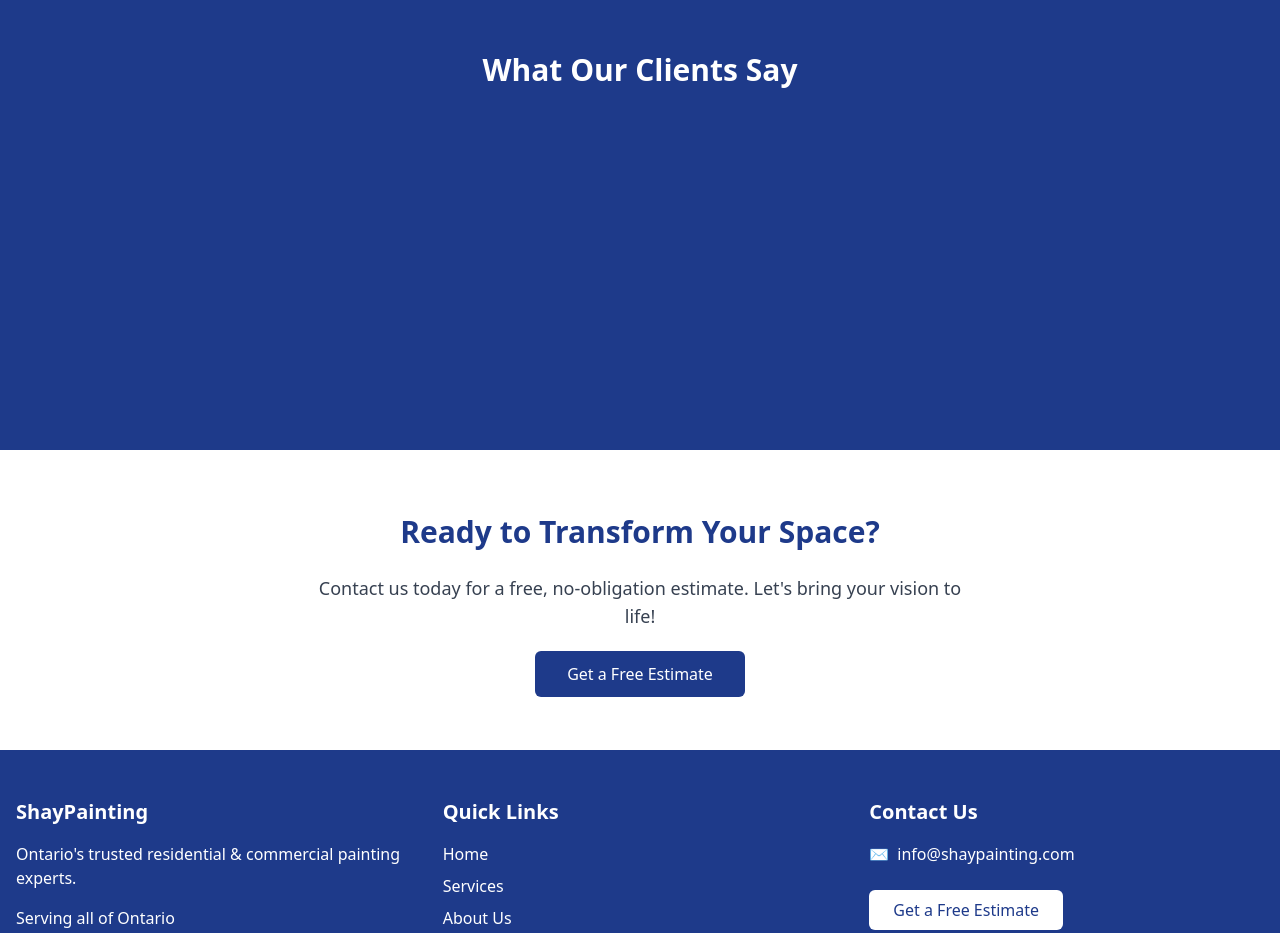
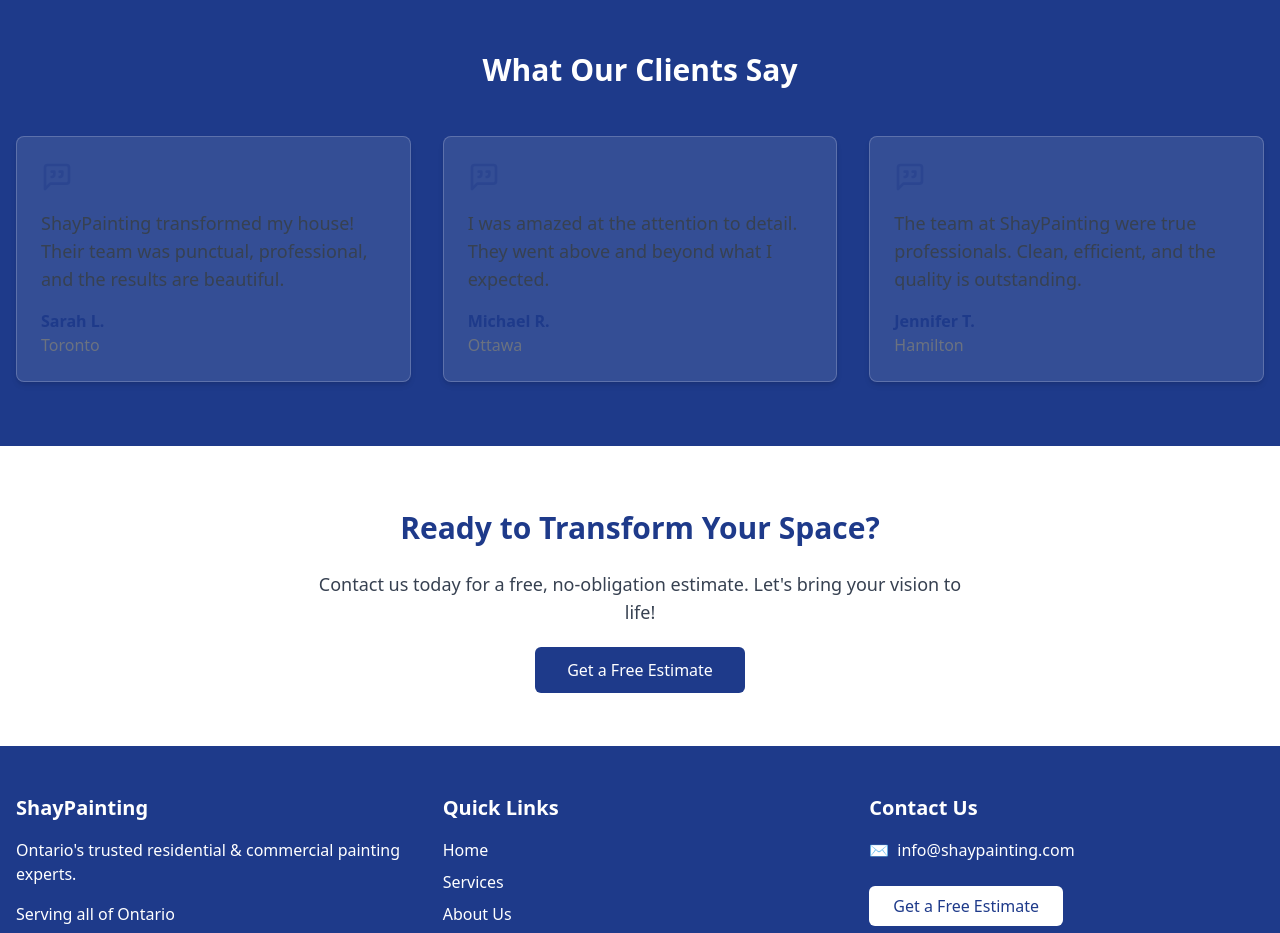
Before and after one commit to POZ-SITE/shaypainting-ontario-canvas, a React (Vite) app: page / in a window 1280 px wide. Shown: the part 1800-2733 px from the top of the page. Built offline with nearby package versions, Linux system fonts and the light colour scheme.

Commit message:
Fix: Show "What Our Clients Say" section
The "What Our Clients Say" section on the homepage was not displaying. This commit addresses the issue.

```diff
--- a/src/components/TestimonialCard.tsx
+++ b/src/components/TestimonialCard.tsx
@@ -1,6 +1,7 @@
 
 import React from 'react';
 import { cn } from '@/lib/utils';
+import { MessageSquareQuote } from "lucide-react";
 
 interface TestimonialCardProps {
   quote: string;
@@ -16,18 +17,9 @@ const TestimonialCard = ({
   className,
 }: TestimonialCardProps) => {
   return (
-    <div className={cn('bg-white p-6 rounded-lg shadow-md', className)}>
+    <div className={cn('bg-white p-6 rounded-lg shadow-md transition-all duration-300 hover:shadow-xl', className)}>
       <div className="mb-4 text-shay-blue">
-        <svg
-          xmlns="http://www.w3.org/2000/svg"
-          width="36"
-          height="36"
-          viewBox="0 0 24 24"
-          fill="currentColor"
-          className="opacity-40"
-        >
-          <path d="M9.983 3v7.391c0 5.704-3.731 9.57-8.983 10.609l-.995-2.151c2.432-.917 3.995-3.638 3.995-5.849h-4v-10h9.983zm14.017 0v7.391c0 5.704-3.748 9.571-9 10.609l-.996-2.151c2.433-.917 3.996-3.638 3.996-5.849h-3.983v-10h9.983z"/>
-        </svg>
+        <MessageSquareQuote className="h-8 w-8 opacity-40" />
       </div>
       <p className="text-lg mb-4 text-gray-700">{quote}</p>
       <div>
--- a/src/pages/Index.tsx
+++ b/src/pages/Index.tsx
@@ -109,30 +109,24 @@ const Index = () => {
           <h2 className="text-3xl font-bold mb-12 text-center">What Our Clients Say</h2>
 
           <div className="grid grid-cols-1 md:grid-cols-3 gap-8">
-            <div className="animate-fade-in opacity-0" style={{animationDelay: '0.2s'}}>
             <TestimonialCard
               quote="ShayPainting transformed my house! Their team was punctual, professional, and the results are beautiful."
               author="Sarah L."
               location="Toronto"
               className="bg-white/10 text-white border border-white/20"
             />
-            </div>
-            <div className="animate-fade-in opacity-0" style={{animationDelay: '0.4s'}}>
             <TestimonialCard
               quote="I was amazed at the attention to detail. They went above and beyond what I expected."
               author="Michael R."
               location="Ottawa"
               className="bg-white/10 text-white border border-white/20"
             />
-            </div>
-            <div className="animate-fade-in opacity-0" style={{animationDelay: '0.6s'}}>
             <TestimonialCard
               quote="The team at ShayPainting were true professionals. Clean, efficient, and the quality is outstanding."
               author="Jennifer T."
               location="Hamilton"
               className="bg-white/10 text-white border border-white/20"
             />
-            </div>
           </div>
         </div>
       </section>
```
Lines whose indentation alone changed are shown as unchanged.
